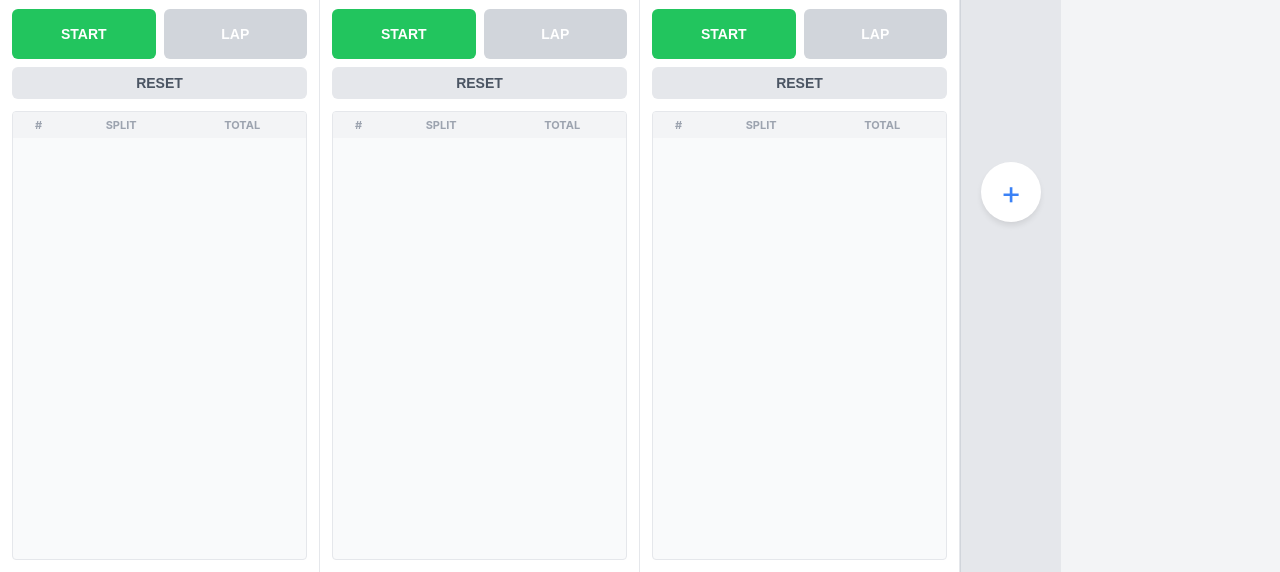
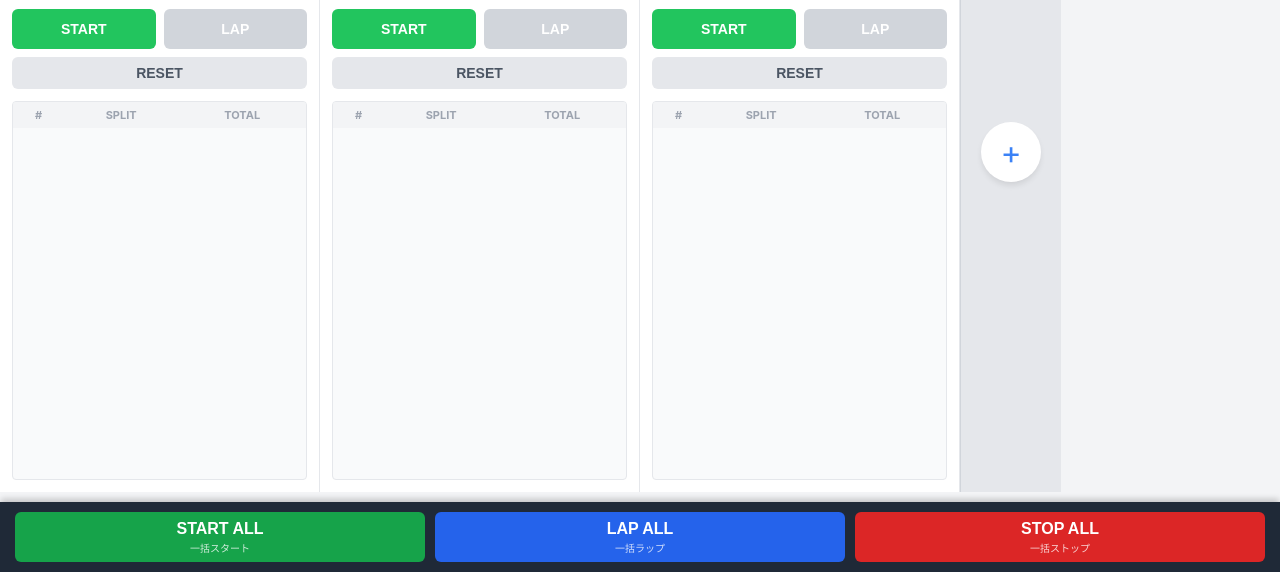
Before and after one commit to shugo0908/-, a plain HTML site: page index.html in a window 1280 px wide. Shown: the part 228-800 px from the top of the page. Drawn offline with Linux system fonts and the light colour scheme.

Commit message:
Update index.html

```diff
--- a/index.html
+++ b/index.html
@@ -5,7 +5,7 @@
     <meta name="viewport" content="width=device-width, initial-scale=1.0">
     <title>Triathlon Manager - Run</title>
     <style>
-        /* スタイルシート (見た目の設定) */
+        /* --- デザイン設定 --- */
         :root {
             --bg-color: #f3f4f6;
             --card-bg: #ffffff;
@@ -21,9 +21,9 @@
             font-family: -apple-system, BlinkMacSystemFont, "Segoe UI", Roboto, Helvetica, Arial, sans-serif;
             margin: 0;
             padding: 0;
-            background-color: #111827; /* 暗い背景 */
+            background-color: #111827;
             height: 100vh;
-            overflow: hidden; /* 全体スクロール禁止 */
+            overflow: hidden;
             display: flex;
             flex-direction: column;
         }
@@ -37,20 +37,23 @@
             padding: 0 16px;
             font-size: 14px;
             font-weight: bold;
+            flex-shrink: 0; /* ヘッダーが潰れないように */
         }
 
         /* 横並びコンテナ */
         #athletes-container {
             flex: 1;
             display: flex;
-            overflow-x: auto; /* 横スクロール許可 */
+            overflow-x: auto;
             overflow-y: hidden;
             background-color: var(--bg-color);
+            /* 下部のバーの分だけ余白を空ける */
+            padding-bottom: 80px;
         }
 
         /* 個別のストップウォッチカード */
         .stopwatch-card {
-            flex: 0 0 320px; /* 幅固定 */
+            flex: 0 0 320px;
             background-color: var(--card-bg);
             border-right: 1px solid var(--border-color);
             display: flex;
@@ -61,7 +64,6 @@
             height: 100%;
         }
 
-        /* 削除ボタン */
         .delete-btn {
             position: absolute;
             top: 8px;
@@ -74,7 +76,6 @@
         }
         .delete-btn:hover { color: var(--red); }
 
-        /* 名前入力 */
         .name-input {
             font-size: 20px;
             font-weight: bold;
@@ -88,7 +89,6 @@
         }
         .name-input:focus { border-color: var(--blue); }
 
-        /* タイム表示エリア */
         .time-display-area {
             background-color: #f9fafb;
             border-radius: 8px;
@@ -108,11 +108,7 @@
             margin: 4px 0 12px 0;
         }
 
-        .sub-times {
-            display: flex;
-            gap: 8px;
-        }
-
+        .sub-times { display: flex; gap: 8px; }
         .sub-time-box {
             flex: 1;
             background: white;
@@ -126,9 +122,8 @@
         .text-blue { color: #1e40af; }
         .text-green { color: #166534; }
 
-        /* ボタンエリア */
         .controls { display: flex; flex-direction: column; gap: 8px; margin-bottom: 12px; }
-        .row-btns { display: flex; gap: 8px; height: 50px; }
+        .row-btns { display: flex; gap: 8px; height: 40px; } /* 個別ボタンは少し小さく */
 
         button {
             border: none;
@@ -146,7 +141,6 @@
         .btn-lap { background-color: var(--blue); color: white; flex: 1; }
         .btn-reset { background-color: #e5e7eb; color: #4b5563; width: 100%; padding: 8px; }
 
-        /* ラップリスト */
         .lap-list-container {
             flex: 1;
             overflow-y: auto;
@@ -160,7 +154,6 @@
         .mono { font-family: monospace; }
         .lap-split { font-weight: bold; color: #1e40af; }
 
-        /* 追加ボタンエリア */
         #add-btn-area {
             flex: 0 0 100px;
             display: flex;
@@ -170,26 +163,53 @@
             border-left: 1px solid #d1d5db;
         }
         .add-circle {
-            width: 60px;
-            height: 60px;
-            border-radius: 50%;
-            background-color: white;
-            color: var(--blue);
+            width: 60px; height: 60px; border-radius: 50%;
+            background-color: white; color: var(--blue);
+            display: flex; align-items: center; justify-content: center;
+            font-size: 32px; box-shadow: 0 4px 6px -1px rgba(0, 0, 0, 0.1);
+            cursor: pointer;
+        }
+
+        /* --- 新機能: 下部の一括操作バー --- */
+        #global-controls {
+            position: fixed;
+            bottom: 0;
+            left: 0;
+            width: 100%;
+            height: 70px;
+            background-color: #1f2937;
+            display: flex;
+            align-items: center;
+            justify-content: space-around;
+            padding: 0 10px;
+            box-sizing: border-box;
+            box-shadow: 0 -4px 6px -1px rgba(0, 0, 0, 0.2);
+            z-index: 100;
+        }
+
+        .global-btn {
+            height: 50px;
+            flex: 1;
+            margin: 0 5px;
+            font-size: 16px;
+            color: white;
             display: flex;
             align-items: center;
             justify-content: center;
-            font-size: 32px;
-            box-shadow: 0 4px 6px -1px rgba(0, 0, 0, 0.1);
-            cursor: pointer;
+            flex-direction: column;
         }
-        .add-circle:hover { background-color: #eff6ff; }
+        .global-btn span { font-size: 10px; font-weight: normal; margin-top: 2px; opacity: 0.8; }
+
+        .g-start { background-color: #16a34a; } /* 濃い緑 */
+        .g-lap { background-color: #2563eb; }   /* 濃い青 */
+        .g-stop { background-color: #dc2626; }   /* 濃い赤 */
 
     </style>
 </head>
 <body>
 
 <header>
-    Triathlon Manager - Run (Vanilla JS版)
+    Triathlon Manager - Run
 </header>
 
 <div id="athletes-container">
@@ -198,13 +218,22 @@
     </div>
 </div>
 
+<div id="global-controls">
+    <button class="global-btn g-start" onclick="startAll()">
+        START ALL <span>一括スタート</span>
+    </button>
+    <button class="global-btn g-lap" onclick="lapAll()">
+        LAP ALL <span>一括ラップ</span>
+    </button>
+    <button class="global-btn g-stop" onclick="stopAll()">
+        STOP ALL <span>一括ストップ</span>
+    </button>
+</div>
+
 <script>
-    // --- ロジック部分 ---
-
     let athletes = [];
     let nextId = 1;
 
-    // 時間フォーマット (mm:ss.ms)
     function formatTime(ms) {
         if (ms === 0) return "00:00.00";
         const minutes = Math.floor(ms / 60000);
@@ -213,26 +242,22 @@
         return `${minutes.toString().padStart(2, '0')}:${seconds.toString().padStart(2, '0')}.${milliseconds.toString().padStart(2, '0')}`;
     }
 
-    // ストップウォッチクラス
     class Stopwatch {
         constructor(id) {
             this.id = id;
-            this.startTime = 0; // 開始時刻
-            this.elapsedSaved = 0; // 停止時の経過時間保存
+            this.startTime = 0;
+            this.elapsedSaved = 0;
             this.isRunning = false;
             this.animationFrame = null;
 
             this.laps = [];
-            this.lastLapTimeValue = 0; // 直前のラップタイム
-            this.currentLapStart = 0; // 現在のラップの開始点（全体時間ベース）
+            this.currentLapStart = 0;
 
-            // DOM要素の生成
             this.element = document.createElement('div');
             this.element.className = 'stopwatch-card';
             this.element.id = `athlete-${id}`;
             this.render();
 
-            // DOMへの参照を取得
             this.totalTimeDisplay = this.element.querySelector('.main-time');
             this.currentLapDisplay = this.element.querySelector('.current-lap');
             this.lastLapDisplay = this.element.querySelector('.last-lap');
@@ -241,7 +266,6 @@
             this.tbody = this.element.querySelector('tbody');
         }
 
-        // HTML生成
         render() {
             this.element.innerHTML = `
                 <button class="delete-btn" onclick="removeAthlete(${this.id})">×</button>
@@ -288,11 +312,7 @@
         update() {
             const now = Date.now();
             const totalTime = this.elapsedSaved + (this.isRunning ? (now - this.startTime) : 0);
-
-            // メイン表示更新
             this.totalTimeDisplay.textContent = formatTime(totalTime);
-
-            // 現在のラップ計算 (Total - 前回のラップまでのTotal)
             const currentLapTime = totalTime - this.currentLapStart;
             this.currentLapDisplay.textContent = formatTime(currentLapTime);
 
@@ -302,6 +322,7 @@
         }
 
         start() {
+            if (this.isRunning) return; // 既に動いていたら何もしない
             this.isRunning = true;
             this.startTime = Date.now();
             this.startStopBtn.textContent = "STOP";
@@ -311,6 +332,7 @@
         }
 
         stop() {
+            if (!this.isRunning) return; // 既に止まっていたら何もしない
             this.isRunning = false;
             this.elapsedSaved += Date.now() - this.startTime;
             cancelAnimationFrame(this.animationFrame);
@@ -320,30 +342,21 @@
         }
 
         lap() {
-            // 現在のトータル時間を計算
+            if (!this.isRunning) return; // 止まっているときはラップ不可
             const now = Date.now();
             const totalTime = this.elapsedSaved + (now - this.startTime);
-
-            // 今回のラップタイム (スプリット)
             const splitTime = totalTime - this.currentLapStart;
 
-            // データを保存
             const lapData = {
                 count: this.laps.length + 1,
                 split: splitTime,
                 total: totalTime
             };
-            this.laps.unshift(lapData); // 先頭に追加
+            this.laps.unshift(lapData);
 
-            // UI更新
-            // 1. 直前のラップ表示を更新
-            this.lastLapTimeValue = splitTime;
             this.lastLapDisplay.textContent = formatTime(splitTime);
-
-            // 2. 次のラップの開始基準点を更新
             this.currentLapStart = totalTime;
 
-            // 3. テーブルに行を追加
             const row = document.createElement('tr');
             row.innerHTML = `
                 <td class="mono" style="color:#9ca3af;">${lapData.count}</td>
@@ -359,9 +372,6 @@
             this.startTime = 0;
             this.laps = [];
             this.currentLapStart = 0;
-            this.lastLapTimeValue = 0;
-
-            // 表示リセット
             this.totalTimeDisplay.textContent = "00:00.00";
             this.currentLapDisplay.textContent = "00:00.00";
             this.lastLapDisplay.textContent = "00:00.00";
@@ -371,26 +381,19 @@
 
     // --- グローバル管理関数 ---
 
-    // IDからインスタンスを探す
-    function getAthlete(id) {
-        return athletes.find(a => a.id === id);
-    }
+    function getAthlete(id) { return athletes.find(a => a.id === id); }
 
     function addAthlete() {
         const stopwatch = new Stopwatch(nextId);
         athletes.push(stopwatch);
-
-        // "追加ボタン"の直前に挿入
         const container = document.getElementById('athletes-container');
         const btnArea = document.getElementById('add-btn-area');
         container.insertBefore(stopwatch.element, btnArea);
-
         nextId++;
     }
 
     function removeAthlete(id) {
         if (!confirm("削除しますか？")) return;
-
         const index = athletes.findIndex(a => a.id === id);
         if (index > -1) {
             athletes[index].element.remove();
@@ -400,27 +403,31 @@
 
     function toggleTimer(id) {
         const s = getAthlete(id);
-        if (s.isRunning) s.stop();
-        else s.start();
+        if (s.isRunning) s.stop(); else s.start();
+    }
+    function recordLap(id) { getAthlete(id).lap(); }
+    function resetTimer(id) { if(confirm("リセットしますか？")) getAthlete(id).reset(); }
+
+    // --- 一括操作機能 ---
+
+    function startAll() {
+        athletes.forEach(athlete => athlete.start());
     }
 
-    function recordLap(id) {
-        getAthlete(id).lap();
+    function stopAll() {
+        athletes.forEach(athlete => athlete.stop());
     }
 
-    function resetTimer(id) {
-        if(confirm("タイムをリセットしますか？")) {
-            getAthlete(id).reset();
-        }
+    function lapAll() {
+        athletes.forEach(athlete => athlete.lap());
     }
 
-    // 初期状態で3人追加
+    // 初期化
     window.onload = () => {
         addAthlete();
         addAthlete();
         addAthlete();
     };
-
 </script>
 
 </body>
```
